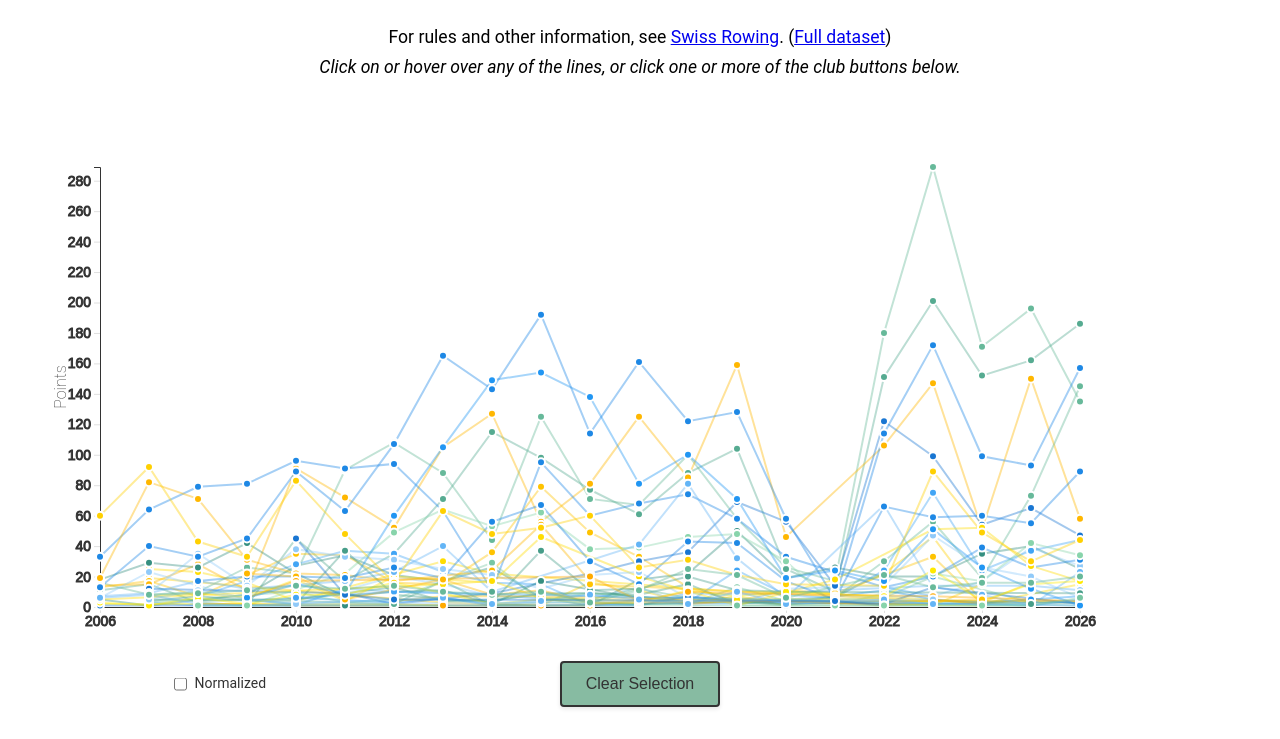
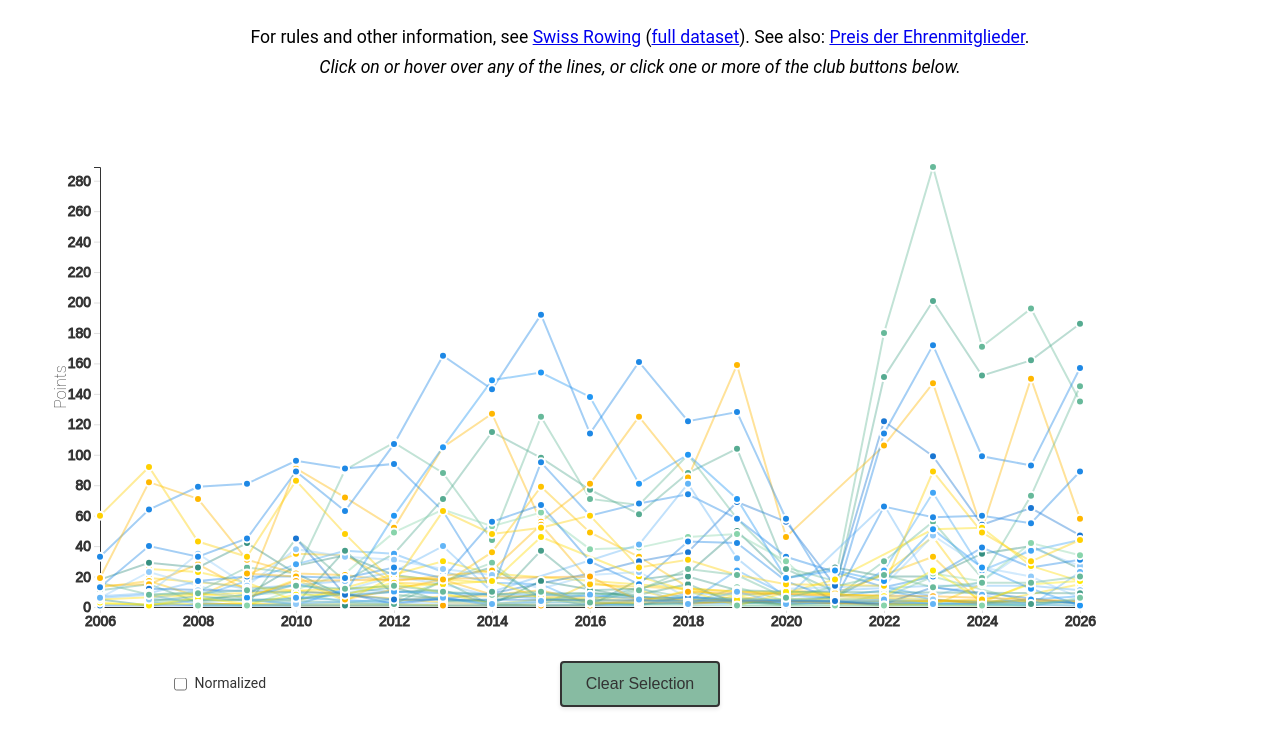
Before and after one commit to maxpoletto/rowing, a plain HTML site: page pc/index.html in a window 1280 px wide. Shown: the part 124-863 px from the top of the page. Drawn offline with Linux system fonts and the light colour scheme.

Commit message:
Fix date nit, improve header

```diff
--- a/pc/index.html
+++ b/pc/index.html
@@ -13,12 +13,16 @@
     <div id="main-container">
         <header>
             <h1>History of the <em>President's Cup</em></h1>
-            <p class="subtitle">(Club with the most successful eights in the Swiss rowing season, 2006&ndash;2026)</p>
+            <p class="subtitle">Club with the most successful eights in the Swiss rowing season, 2006&ndash;2026</p>
             <div class="info-section">
-                <p>For rules and other information, see <a href="https://www.swissrowing.ch/de/events/presidents-cup"
-                        target="_blank">Swiss Rowing</a>. (<a href="pc-history.csv" target="_blank">Full dataset</a>)</p>
-                <p class="instructions">Click on or hover over any of the lines, or click one or more of the club
-                    buttons below.</p>
+                <p>For rules and other information, see <a
+                href="https://www.swissrowing.ch/de/events/presidents-cup"
+                target="_blank">Swiss Rowing</a> (<a href="pc-history.csv"
+                target="_blank">full dataset</a>). See also: <a
+                href="../pde/index.html" target="_blank">Preis der
+                Ehrenmitglieder</a>.</p>
+                <p class="instructions">Click on or hover over any of the lines,
+                or click one or more of the club buttons below.</p>
             </div>
         </header>
         <div id="chart"></div>
```
Also changed, not shown: pde/index.html (+7 -5 lines).
